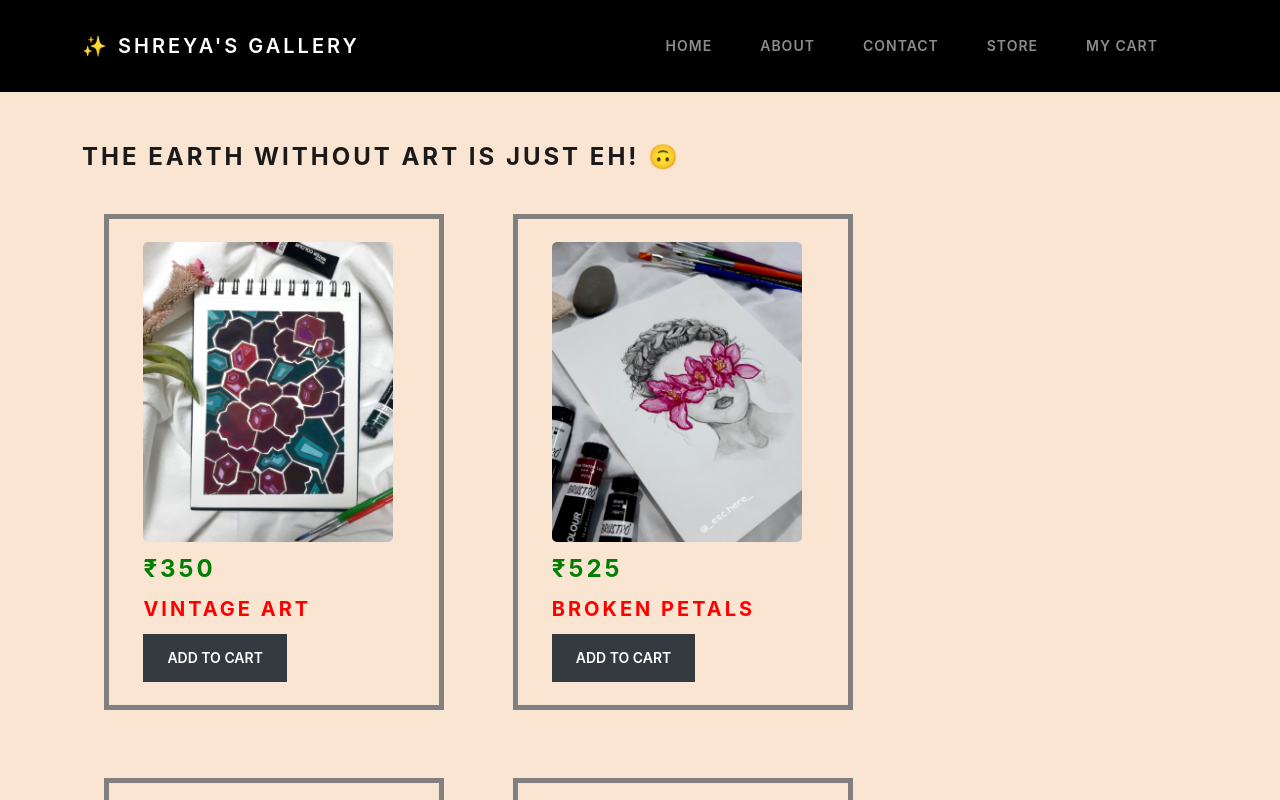
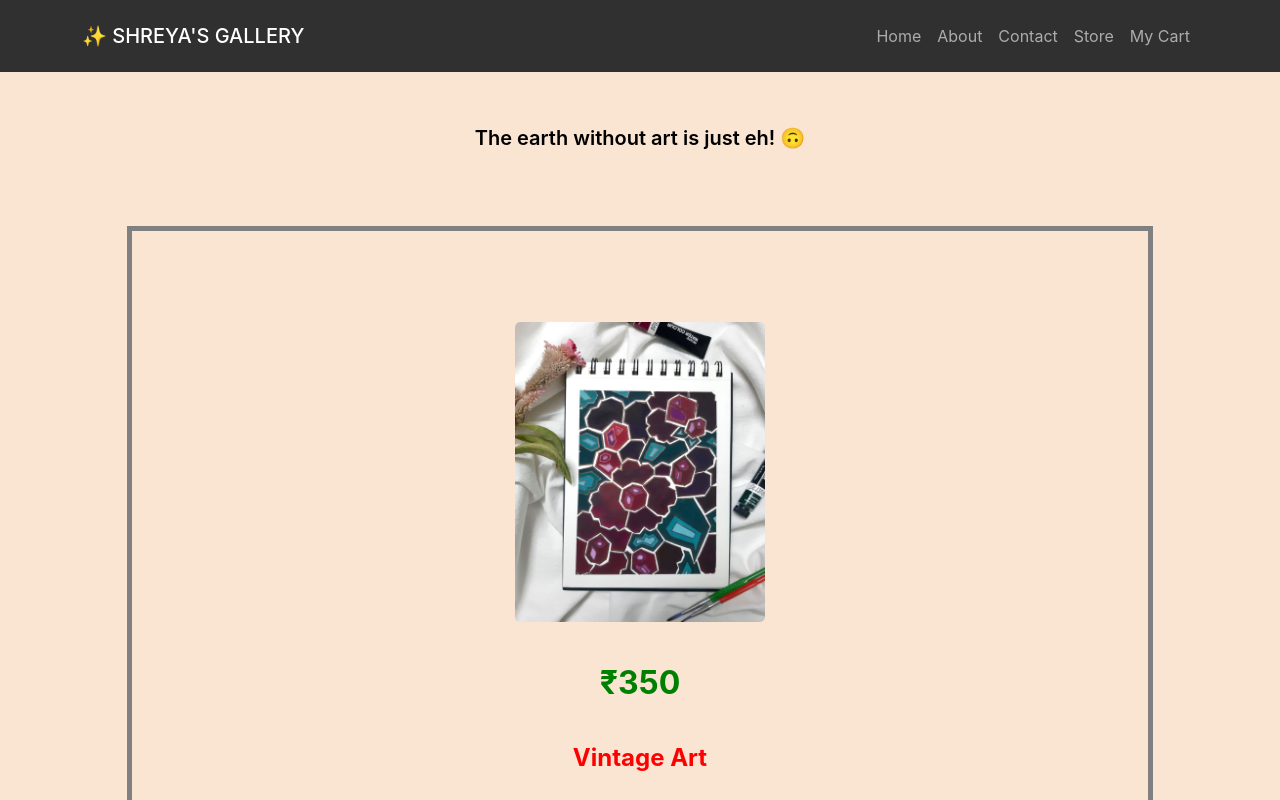
Before and after one commit to iamvkm/shreya-gallery, a React (Create React App) app: page /shop in a window 1280 px wide. Shown: the top 800 px of the page. Built offline with nearby package versions, Linux system fonts and the light colour scheme.

Commit message:
changed theme

```diff
--- a/public/index.html
+++ b/public/index.html
@@ -11,7 +11,7 @@
   <link rel="manifest" href="%PUBLIC_URL%/manifest.json" />
   <title>Shreya's Gallery ✨ - Come see my journey!</title>
 
-  <link rel="stylesheet" href="./bootstrap.css">
+  <link rel="stylesheet" href="https://bootswatch.com/5/darkly/bootstrap.min.css">
 </head>
 
 <body>
--- a/src/App.js
+++ b/src/App.js
@@ -1,7 +1,7 @@
 import { useState, useEffect } from "react"
 import { Routes, Route } from "react-router-dom"
 
-import Navbar from './components/Navbar'
+import Navbar from './components/Navbar/Navbar'
 import ShopPage from './components/Shop/ShopPage'
 import AboutPage from './components/About/AboutPage'
 import CartPage from './components/Cart/CartPage'
--- a/src/components/Cart/CartPage.js
+++ b/src/components/Cart/CartPage.js
@@ -36,11 +36,11 @@ function CartPage({ cart, updateQuantity }) {
                 <div className="container">
                     <div className="row">
                         <div className="col-md-7 col-sm-12 items-split">
-                            <h3>
+                            <p className="header">
                                 {itemsInCart === 0
                                     ? "Your Cart is Empty!"
                                     : `${itemsInCart} painting${itemsInCart > 1 ? "s" : ""} in Total! 😃`}
-                            </h3>
+                            </p>
                             {cart.map(item => { return <div>{renderItem(item)}</div> })}
                         </div>
                         <div className="col-md-5 col-sm-12 sum-section">
--- a/src/components/Cart/cart-page.css
+++ b/src/components/Cart/cart-page.css
@@ -3,8 +3,10 @@
     padding: 4% 0%;
 }
 
-.cart-page h3 {
+.cart-page .header {
     font-weight: 700;
+    font-size: 20px;
+    color: black;
     margin-bottom: 10%;
 }
 
--- a/src/components/Home/LandingPage.js
+++ b/src/components/Home/LandingPage.js
@@ -8,13 +8,13 @@ function LandingPage() {
             <div className="container">
                 <Fade cascade>
                     <div className="landingQuote">
-                        <p>EVERY CANVAS IS A JOURNEY ALL IT'S OWN 🎨</p>
-                        <h1>HAVE A LOOK AT MINE! 🖌️</h1>
+                        <p className="upper-quote">Every canvas is a journey all it's own 🎨</p>
+                        <p className="lower-quote">Come have a look at mine! 🖌️</p>
                     </div>
                 </Fade>
                 <Fade cascade>
-                    <button className="btn btn-dark"><a className="home-anchor" href="/shop">SEE MY WORK</a></button>
-                    <button className="btn btn-primary"><a className="home-anchor" href="/about">READ ABOUT ME</a></button>
+                    <button className="btn btn-dark"><a className="home-button" href="/shop">SEE MY WORK</a></button>
+                    <button className="btn btn-primary"><a className="home-button" href="/about">READ ABOUT ME</a></button>
                 </Fade>
             </div>
         </div>
--- a/src/components/Home/landing-page.css
+++ b/src/components/Home/landing-page.css
@@ -1,40 +1,30 @@
 .landingPage {
     background: linear-gradient(rgba(255,255,255,.8), rgba(255,255,255,.3)), url("https://images.pexels.com/photos/1053687/pexels-photo-1053687.jpeg?auto=compress&cs=tinysrgb&dpr=2&h=650&w=940");
     height: 100vh;
-}
-
-.landingQuote {
-    padding-top: 8%;
-}
-
-.landingQuote p {
-    font-size: 80px;
     color: black;
-    font-weight: 800;
-}
-
-.landingQuote h1, h2 {
-    padding-top: 3%;
-}
-
-.landingPage button {
-    margin: 4% 2% 9% 0%;
-}
-
-.landingPage .home-anchor {
-    color: white;
-    text-decoration: none;
 }
 
 /* Extra small devices (phones, 600px and down) */
 @media only screen and (max-width: 600px) {
 
-    .landingQuote p {
+    .landingQuote {
+        padding-top: 10%;
+    }
+
+    .landingQuote .upper-quote {
         font-size: 65px;
+        font-weight: 800;
+    }
+
+    .landingQuote .lower-quote {
+        margin: 8% 0%;
+        font-size: 20px;
+        font-weight: 500;
     }
 
     .landingPage button {
-        margin: 11% 2% 11% 0%;
+        margin-right: 5%;
+        height: 50px;
     }
 }
 
--- a/src/components/Shop/ShopPage.js
+++ b/src/components/Shop/ShopPage.js
@@ -11,14 +11,14 @@ function ShopPage(props) {
 
     const RenderItem = ({ data }) => {
         return (
-            <div className="item-card col-md-6" key={data.id}>
+            <div className="item-card col-md-6 col-sm-12 col-xs-12" key={data.id}>
                 <img src={data.image} alt="" />
                 <h3 className="price">₹{data.price}</h3>
                 <h4 className="name">{data.name}</h4>
                 <button id="liveToastBtn" className="btn btn-dark" onClick={() => {
                     props.addToCart(data)
                     toast.dark(data.name + ' 🎨 added to Cart!', {
-                        position: "bottom-right",
+                        position: "bottom-center",
                         autoClose: 5000,
                         hideProgressBar: false,
                         closeOnClick: true,
@@ -39,7 +39,7 @@ function ShopPage(props) {
                 <div className="container">
                     <div className="row">
                         <ToastContainer />
-                        <h3>The earth without art is just eh! 🙃</h3>
+                        <p>The earth without art is just eh! 🙃</p>
                         {paintingsList}
                     </div>
                 </div>
--- a/src/components/Shop/shop-page.css
+++ b/src/components/Shop/shop-page.css
@@ -1,24 +1,27 @@
 .shop-page {
     background-color: #FAE5D3;
     padding: 4% 0%;
+    text-align: center;
 }
 
-.shop-page h3 {
-    font-weight: 700;
+.shop-page p {
+    font-weight: 600;
+    font-size: 20px;
+    color: black;
 }
 
 .shop-page .item-card {
     border: 5px solid grey;
-    padding: 2% 3%;
-    width: 340px;
-    margin: 3%;
+    padding: 8%;
+    width: 90%;
+    margin: 5%;
 }
 
 .shop-page .item-card:hover {
     border: 5px solid green;
-    padding: 2% 3%;
-    width: 340px;
-    margin: 3%;
+    padding: 8%;
+    width: 90%;
+    margin: 5%;
 }
 
 .shop-page .item-card .name {
```
Also changed, not shown: src/components/Navbar/Navbar.js (renamed from src/components/Navbar.js), src/components/Navbar/navbar.css (added).
